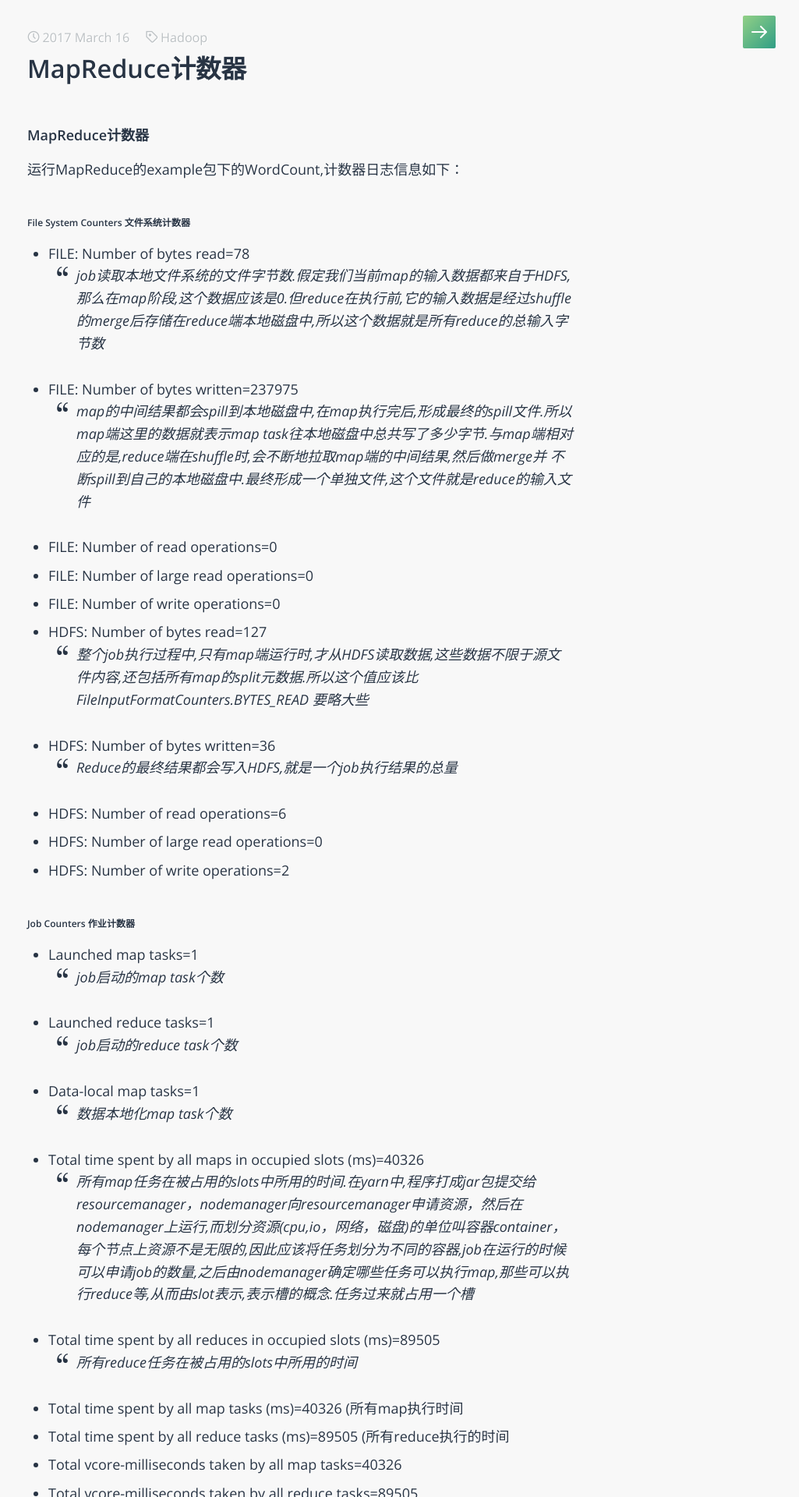
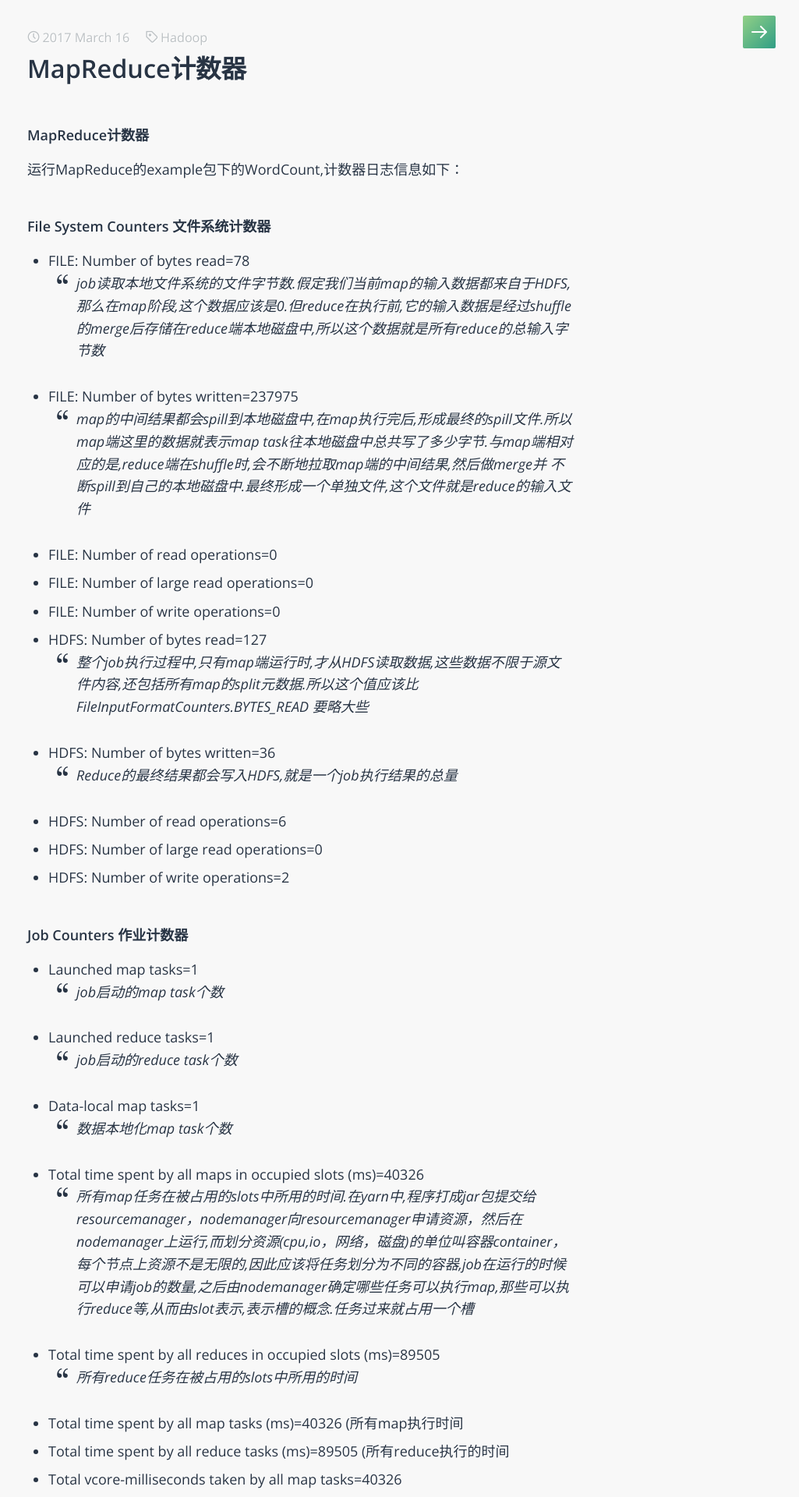
Before and after one commit to kuncle/kuncle.github.io, a Jekyll site: the page built from _posts/2017-03-16-MapReduce计数器.markdown, in a window 1280 px wide. Shown: the top 1920 px of the page at 78% size, without its empty margins (255-1280 px from the left). Built offline with Jekyll 4.4.1, drawn with Linux system fonts in a browser that asks for light colours; some web fonts are replaced.

```diff
--- a/_posts/2017-03-16-MapReduce计数器.markdown
+++ b/_posts/2017-03-16-MapReduce计数器.markdown
@@ -8,7 +8,7 @@ tags: Hadoop
 #### MapReduce计数器
 运行MapReduce的example包下的WordCount,计数器日志信息如下：
 
-###### File System Counters 文件系统计数器
+#### File System Counters 文件系统计数器
 * FILE: Number of bytes read=78
 > job读取本地文件系统的文件字节数.假定我们当前map的输入数据都来自于HDFS,那么在map阶段,这个数据应该是0.但reduce在执行前,它的输入数据是经过shuffle的merge后存储在reduce端本地磁盘中,所以这个数据就是所有reduce的总输入字节数
 * FILE: Number of bytes written=237975
@@ -24,7 +24,7 @@ tags: Hadoop
 * HDFS: Number of large read operations=0
 * HDFS: Number of write operations=2
 
-###### Job Counters 作业计数器
+#### Job Counters 作业计数器
 * Launched map tasks=1
 > job启动的map task个数
 * Launched reduce tasks=1
@@ -41,7 +41,7 @@ tags: Hadoop
 * Total vcore-milliseconds taken by all reduce tasks=89505
 * Total megabyte-milliseconds taken by all map tasks=41293824
 * Total megabyte-milliseconds taken by all reduce tasks=91653120
-###### Map-Reduce Framework MapReduce框架计数器
+#### Map-Reduce Framework MapReduce框架计数器
 * Map input records=6
 > 所有map task从HDFS读取的文件总行数)
 * Map output records=11
@@ -76,7 +76,7 @@ tags: Hadoop
 * Physical memory (bytes) snapshot=331804672
 * Virtual memory (bytes) snapshot=1755283456
 * Total committed heap usage (bytes)=168562688
-###### Shuffle Errors Shuffle错误计数器
+#### Shuffle Errors Shuffle错误计数器
 * BAD_ID=0
 > 每个map都有一个ID,如attempt_201703016150_0254_m_000000_0,如果reduce的copy线程抓取过来的元数据中这个ID不是标准格式,那么此Counter增加
 * CONNECTION=0
@@ -89,9 +89,9 @@ tags: Hadoop
 > 每个copy线程当然是有目的:为某个reduce抓取某些map的中间结果,如果当前抓取的map数据不是copy线程之前定义好的map,那么就表示把数据拉错了
 * WRONG_REDUCE=0
 > 与上面描述一致,如果抓取的数据表示它不是为此reduce而准备的,那还是拉错数据了
-###### File Input Format Counters 文件输入格式计数器
+#### File Input Format Counters 文件输入格式计数器
 * Bytes Read=22
 > Map task的所有输入数据(字节),等于各个map task的map方法传入的所有value值字节之和
-###### File Output Format Counters 文件输出格式计数器
+#### File Output Format Counters 文件输出格式计数器
 * Bytes Written=36
 > Reduce task的所有输出数据(字节),等于各个reduce task的reduce方法传入的所有value值字节之和
```
